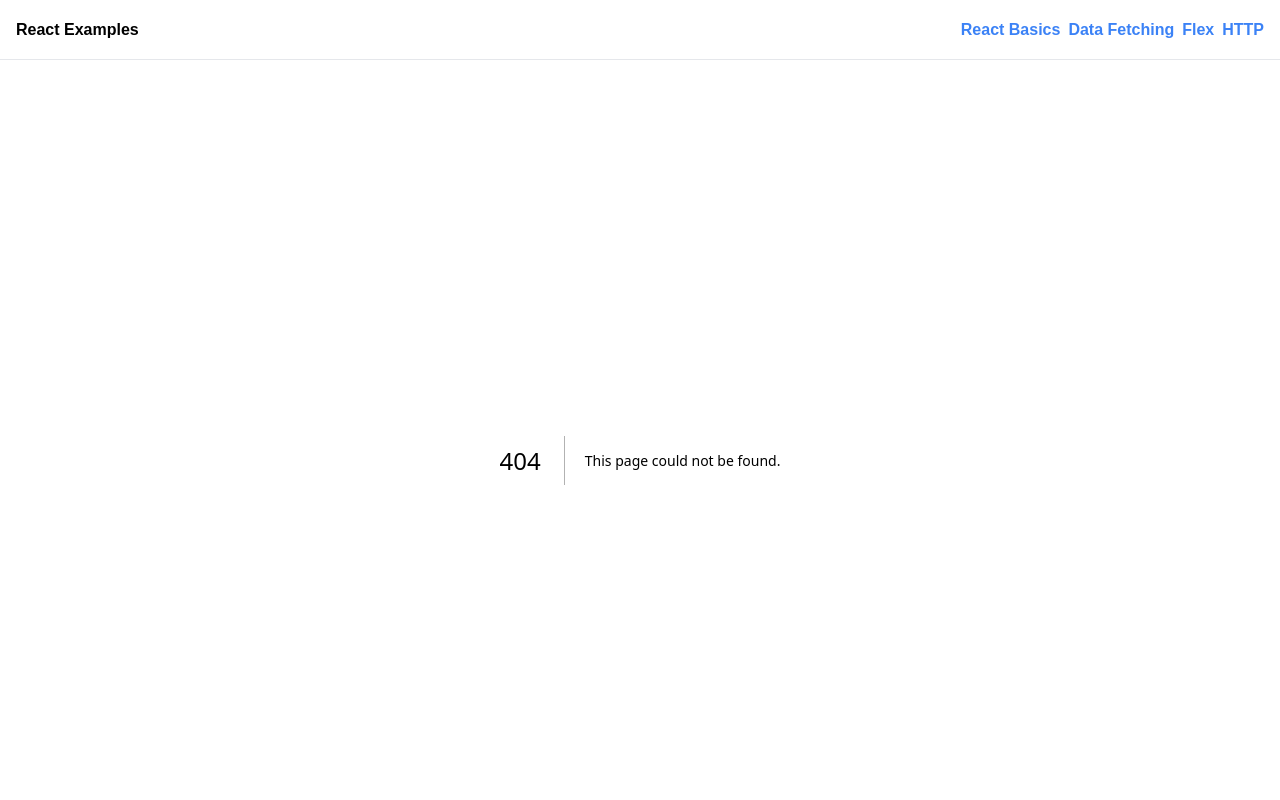
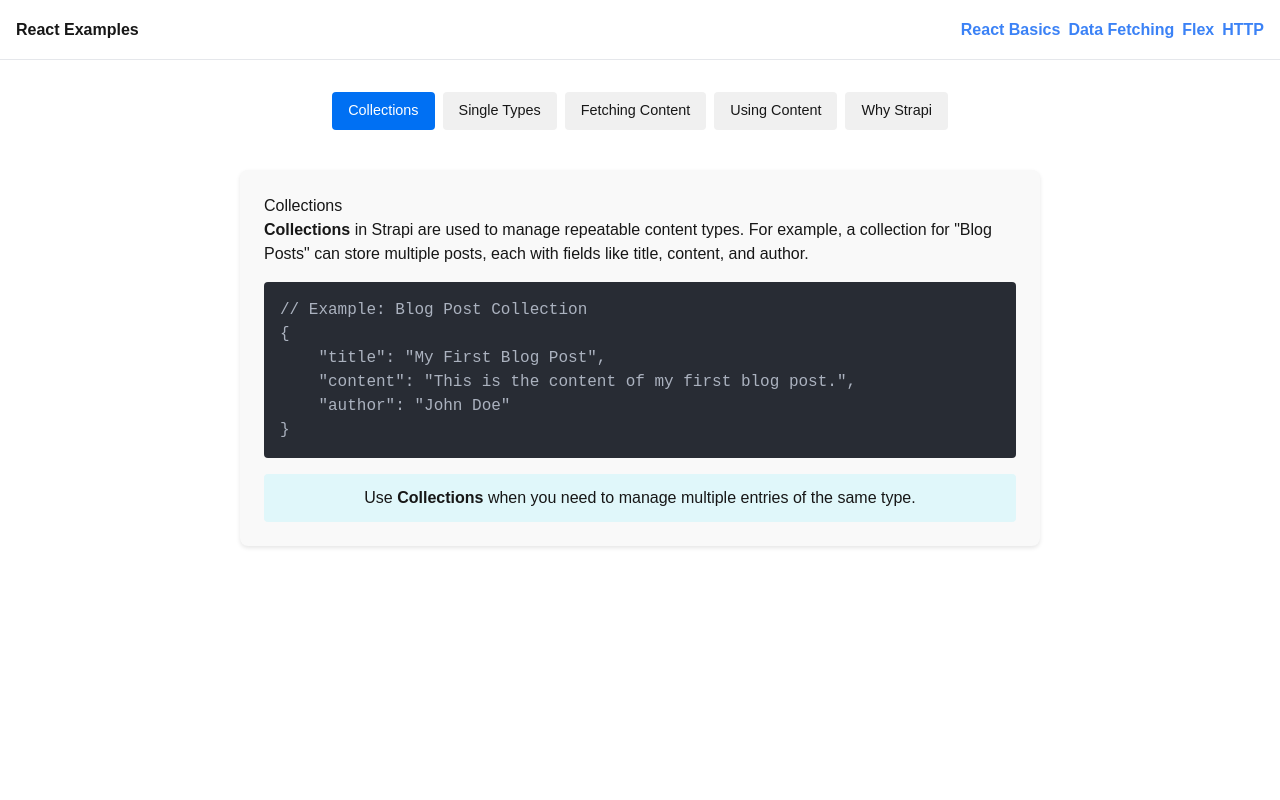
Before and after one commit to DevinBriscall/react, a Next.js app: page /strapi in a window 1280 px wide. Before the commit this address had no page. Shown: the top 800 px of the page. Built offline with nearby package versions, Linux system fonts and the light colour scheme.

Commit message:
add a very basic strapi page

```diff
--- /dev/null
+++ b/src/pages/strapi.js
@@ -0,0 +1,250 @@
+import React, { useState } from "react";
+
+export default function StrapiBasics() {
+	const [activeTab, setActiveTab] = useState("Collections"); // Track active tab
+
+	return (
+		<div className="container">
+			{/* Tabs for each Strapi concept */}
+			<div className="tabs">
+				{[
+					"Collections",
+					"Single Types",
+					"Fetching Content",
+					"Using Content",
+					"Why Strapi", // New tab added here
+				].map((tab) => (
+					<button
+						key={tab}
+						onClick={() => setActiveTab(tab)}
+						className={`tab-button ${activeTab === tab ? "active" : ""}`}
+					>
+						{tab}
+					</button>
+				))}
+			</div>
+
+			{/* Content for each tab */}
+			<div className="content">
+				{activeTab === "Collections" && (
+					<div className="explanation-box">
+						<h3>Collections</h3>
+						<p>
+							<strong>Collections</strong> in Strapi are used to manage
+							repeatable content types. For example, a collection for &quot;Blog
+							Posts&quot; can store multiple posts, each with fields like title,
+							content, and author.
+						</p>
+						<pre>
+							{`// Example: Blog Post Collection
+{
+	"title": "My First Blog Post",
+	"content": "This is the content of my first blog post.",
+	"author": "John Doe"
+}`}
+						</pre>
+						<div className="visual-cue">
+							<p>
+								Use <strong>Collections</strong> when you need to manage
+								multiple entries of the same type.
+							</p>
+						</div>
+					</div>
+				)}
+
+				{activeTab === "Single Types" && (
+					<div className="explanation-box">
+						<h3>Single Types</h3>
+						<p>
+							<strong>Single Types</strong> are used for unique content that
+							doesn&apos;t repeat. For example, a &quot;Homepage&quot; or
+							&quot;About Us&quot; page would be a single type.
+						</p>
+						<pre>
+							{`// Example: Homepage Single Type
+{
+	"title": "Welcome to My Website",
+	"description": "This is the homepage of my website.",
+	"heroImage": "https://example.com/hero.jpg"
+}`}
+						</pre>
+						<div className="visual-cue">
+							<p>
+								Use <strong>Single Types</strong> for content that is unique and
+								doesn&apos;t repeat.
+							</p>
+						</div>
+					</div>
+				)}
+
+				{activeTab === "Fetching Content" && (
+					<div className="explanation-box">
+						<h3>Fetching Content</h3>
+						<p>
+							To fetch content from Strapi, you can use the REST API or GraphQL
+							API. Below is an example of fetching a list of blog posts using
+							the REST API.
+						</p>
+						<pre>
+							{`// Fetching Blog Posts from Strapi
+fetch('http://localhost:1337/api/blog-posts')
+	.then(response => response.json())
+	.then(data => console.log(data))
+	.catch(error => console.error('Error:', error));`}
+						</pre>
+						<div className="visual-cue">
+							<p>
+								Use the <code>fetch</code> API or a library like Axios to
+								retrieve content from Strapi.
+							</p>
+						</div>
+					</div>
+				)}
+
+				{activeTab === "Using Content" && (
+					<div className="explanation-box">
+						<h3>Using Content</h3>
+						<p>
+							Once you fetch content from Strapi, you can use it in your React
+							components. Below is an example of rendering a list of blog posts.
+						</p>
+						<pre>
+							{`// Example: Rendering Blog Posts
+const BlogPosts = ({ posts }) => {
+	return (
+		<div>
+			{posts.map(post => (
+				<div key={post.id}>
+					<h2>{post.attributes.title}</h2>
+					<p>{post.attributes.content}</p>
+				</div>
+			))}
+		</div>
+	);
+};`}
+						</pre>
+						<div className="visual-cue">
+							<p>
+								Map over the fetched data and render it dynamically in your
+								components.
+							</p>
+						</div>
+					</div>
+				)}
+
+				{activeTab === "Why Strapi" && (
+					<div className="explanation-box">
+						<h3>Why Strapi?</h3>
+						<p>
+							<strong>Strapi</strong> is a headless CMS that provides developers
+							with a flexible and customizable way to manage content. Here are
+							some reasons why you might choose Strapi:
+						</p>
+						<ul>
+							<li>
+								<strong>Open Source:</strong> Strapi is open-source, which means
+								you can customize it to fit your needs.
+							</li>
+							<li>
+								<strong>Self-Hosted:</strong> You can host Strapi on your own
+								servers, giving you full control over your data.
+							</li>
+							<li>
+								<strong>API-First:</strong> Strapi is designed to be API-first,
+								making it easy to integrate with any front-end framework or
+								platform.
+							</li>
+							<li>
+								<strong>Extensible:</strong> With a plugin system, you can
+								extend Strapi&apos;s functionality to suit your project&apos;s
+								requirements.
+							</li>
+							<li>
+								<strong>Developer-Friendly:</strong> Strapi provides a modern
+								developer experience with support for REST and GraphQL APIs.
+							</li>
+						</ul>
+						<div className="visual-cue">
+							<p>
+								Choose <strong>Strapi</strong> for a flexible, customizable, and
+								developer-friendly CMS solution.
+							</p>
+						</div>
+					</div>
+				)}
+			</div>
+
+			{/* Styling */}
+			<style jsx>{`
+				.container {
+					max-width: 1200px;
+					margin: 0 auto;
+					padding: 2rem;
+					display: flex;
+					flex-direction: column;
+					align-items: center;
+					gap: 1.5rem;
+					font-family: Arial, sans-serif;
+				}
+
+				.tabs {
+					display: flex;
+					flex-wrap: wrap;
+					gap: 0.5rem;
+					margin-bottom: 1rem;
+					justify-content: center;
+				}
+
+				.tab-button {
+					padding: 0.5rem 1rem;
+					background-color: #f0f0f0;
+					border: none;
+					border-radius: 4px;
+					cursor: pointer;
+					transition: background-color 0.3s ease;
+					font-size: 0.9rem;
+				}
+
+				.tab-button.active {
+					background-color: #0070f3;
+					color: white;
+				}
+
+				.tab-button:hover {
+					background-color: #005bb5;
+					color: white;
+				}
+
+				.content {
+					width: 100%;
+					max-width: 800px;
+				}
+
+				.explanation-box {
+					background-color: #f9f9f9;
+					padding: 1.5rem;
+					border-radius: 8px;
+					box-shadow: 0 2px 4px rgba(0, 0, 0, 0.1);
+				}
+
+				.visual-cue {
+					background-color: #e0f7fa;
+					padding: 0.75rem;
+					border-radius: 4px;
+					margin-top: 1rem;
+					text-align: center;
+				}
+
+				pre {
+					background-color: #282c34;
+					color: #abb2bf;
+					padding: 1rem;
+					border-radius: 4px;
+					overflow-x: auto;
+					font-family: "Courier New", Courier, monospace;
+					margin: 1rem 0;
+				}
+			`}</style>
+		</div>
+	);
+}
```
